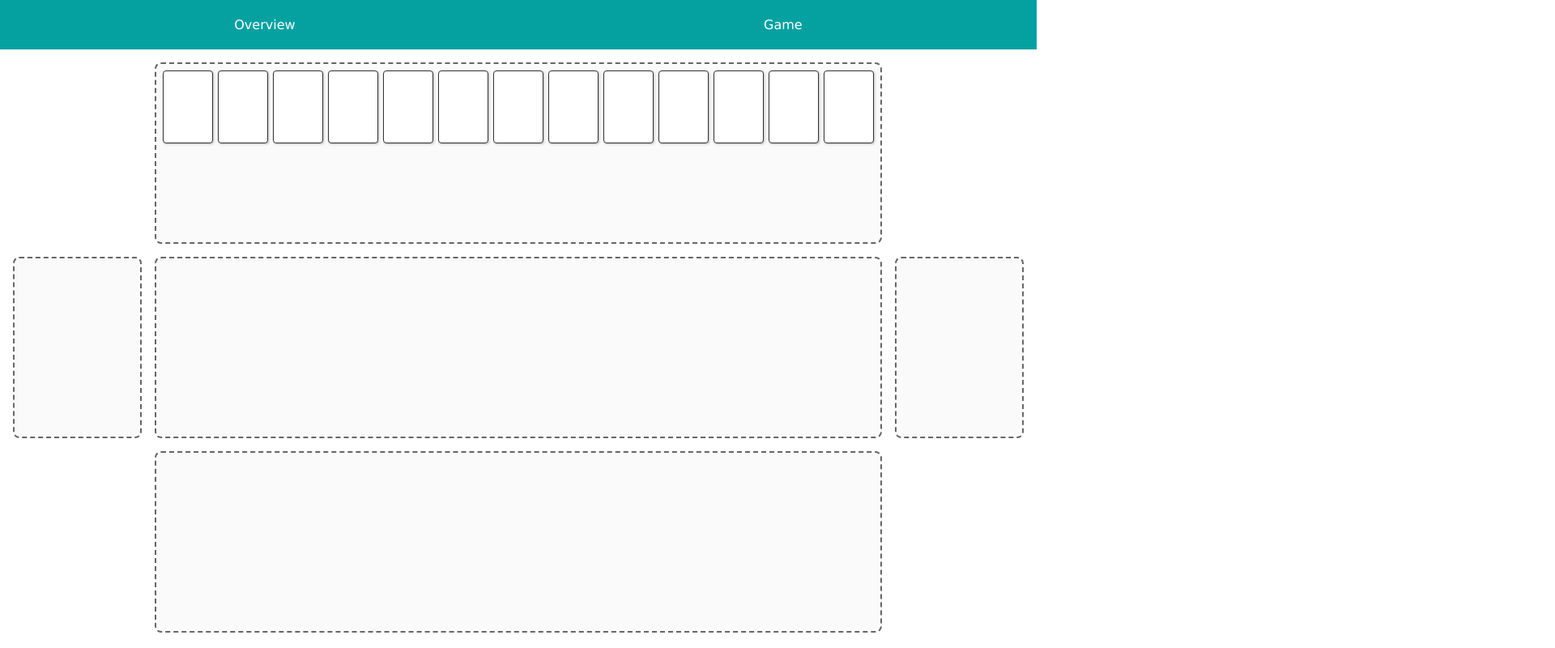
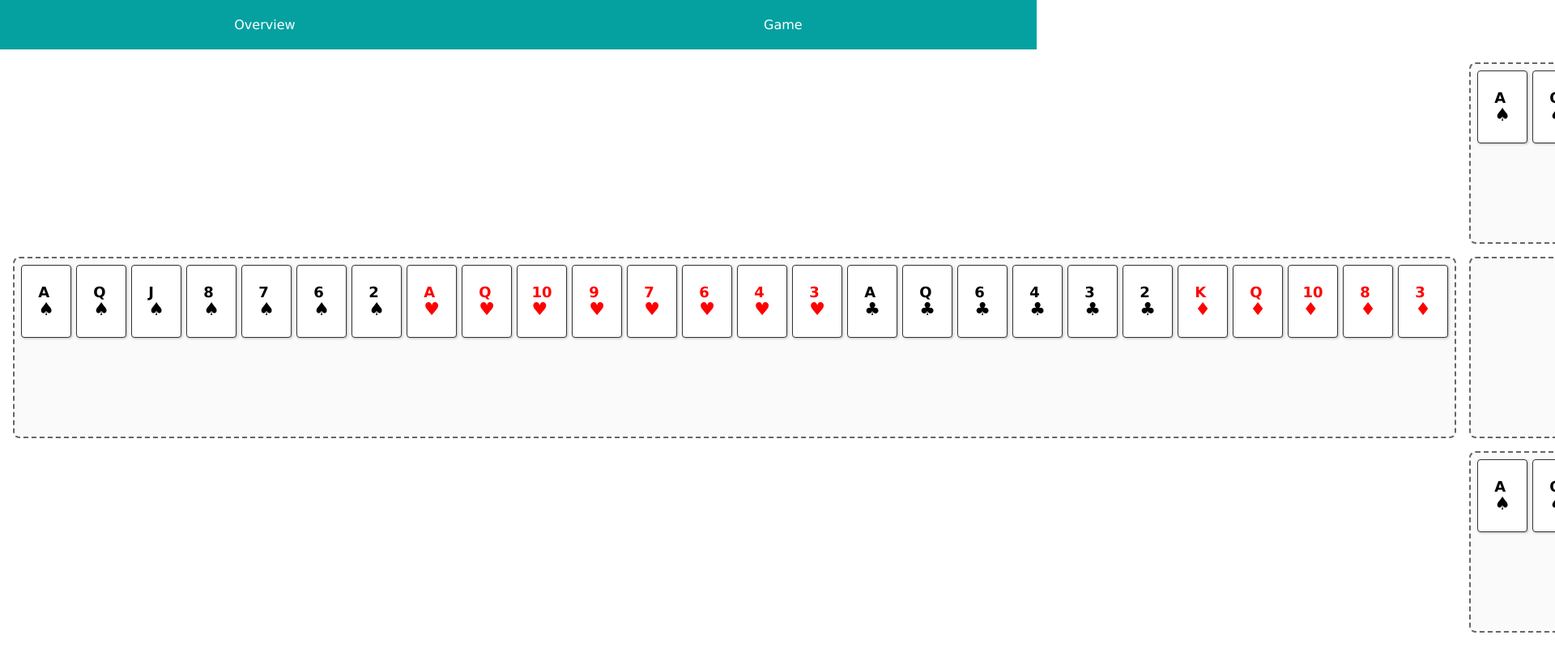
Before and after one commit to yohagos/ng-card-game, an Angular app: page / in a window 1280 px wide. Shown: the top 800 px of the page at 81% size, 1920 px wide, since content can reach past the window. Built offline with nearby package versions, Linux system fonts and the light colour scheme.

Commit message:
adjusting algorithmic for sorting and distrubing the deck

```diff
--- a/src/app/shared/card/card.html
+++ b/src/app/shared/card/card.html
@@ -62,7 +62,12 @@
   >
     <div class="card-row">
       @for (card of userB; track $index) {
-      <div class="card {{ card.suit }}"></div>
+      <div class="card {{ card.suit }}" cdkDrag>
+        <div class="corner top-left">
+        <div class="value">{{ card.value }}</div>
+        <div class="suit">{{ card.suit }}</div>
+      </div>
+      </div>
       }
     </div>
   </div>
@@ -73,15 +78,37 @@
     [cdkDropListData]="userB"
     [cdkDropListConnectedTo]="['center']"
     (cdkDropListDropped)="dropCard($event)"
-  ></div>
+  >
+<div class="card-row">
+      @for (card of userB; track $index) {
+      <div class="card {{ card.suit }}" cdkDrag>
+        <div class="corner top-left">
+        <div class="value">{{ card.value }}</div>
+        <div class="suit">{{ card.suit }}</div>
+      </div>
+      </div>
+      }
+    </div>
+</div>
   <div
     class="zone center"
     cdkDropList
     id="center"
     [cdkDropListData]="centerCards"
-    [cdkDropListConnectedTo]="['userA userB userC userD']"
+    [cdkDropListConnectedTo]="['userA,userB,userC,userD']"
     (cdkDropListDropped)="dropCard($event)"
-  ></div>
+  >
+  <div class="card-row">
+      @for (card of centerCards; track $index) {
+      <div class="card {{ card.suit }}" cdkDrag>
+<div class="corner top-left">
+        <div class="value">{{ card.value }}</div>
+        <div class="suit">{{ card.suit }}</div>
+      </div>
+      </div>
+      }
+    </div>
+</div>
   <div
     class="zone right-center"
     cdkDropList
@@ -89,7 +116,18 @@
     [cdkDropListData]="userC"
     [cdkDropListConnectedTo]="['stack']"
     (cdkDropListDropped)="dropCard($event)"
-  ></div>
+  >
+<div class="card-row">
+      @for (card of userB; track $index) {
+      <div class="card {{ card.suit }}" cdkDrag>
+        <div class="corner top-left">
+        <div class="value">{{ card.value }}</div>
+        <div class="suit">{{ card.suit }}</div>
+      </div>
+      </div>
+      }
+    </div>
+</div>
   <div
     class="zone bottom-center"
     cdkDropList
@@ -97,5 +135,16 @@
     [cdkDropListData]="userD"
     [cdkDropListConnectedTo]="['stack']"
     (cdkDropListDropped)="dropCard($event)"
-  ></div>
+  >
+<div class="card-row">
+      @for (card of userB; track $index) {
+      <div class="card {{ card.suit }}" cdkDrag>
+        <div class="corner top-left">
+        <div class="value">{{ card.value }}</div>
+        <div class="suit">{{ card.suit }}</div>
+      </div>
+      </div>
+      }
+    </div>
 </div>
+</div>
--- a/src/app/shared/card/card.ts
+++ b/src/app/shared/card/card.ts
@@ -74,9 +74,9 @@ export class Card implements OnInit, OnDestroy {
   getRandomCards() {
     const shuffled = [...this.cards].sort(() => 0.5 - Math.random())
     this.userA = this.sortCards(shuffled.splice(0, 13))
-    this.userB = this.sortCards(shuffled.splice(0, 13))
-    this.userC = this.sortCards(shuffled.splice(0, 13))
-    this.userD = this.sortCards(shuffled.splice(0, 13))
+    this.userB = this.sortCards(shuffled.splice(13, 26))
+    this.userC = this.sortCards(shuffled.splice(26, 39))
+    this.userD = this.sortCards(shuffled.splice(39, 52))
   }
 
   dropCard(event: CdkDragDrop<string[]>) {
```
